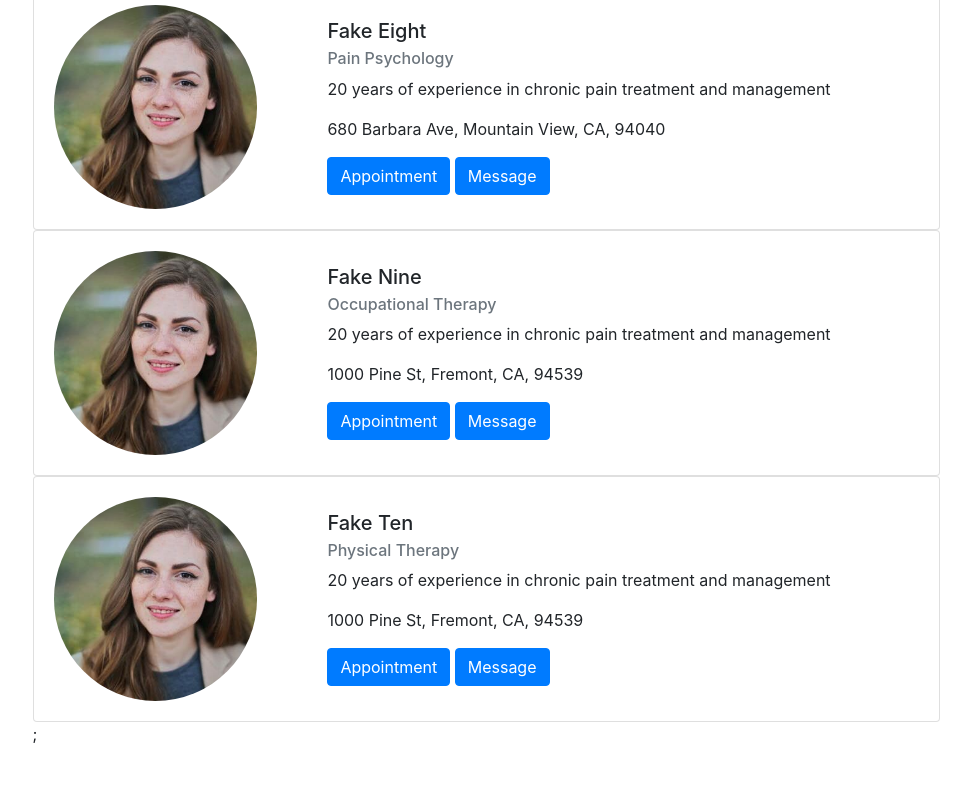
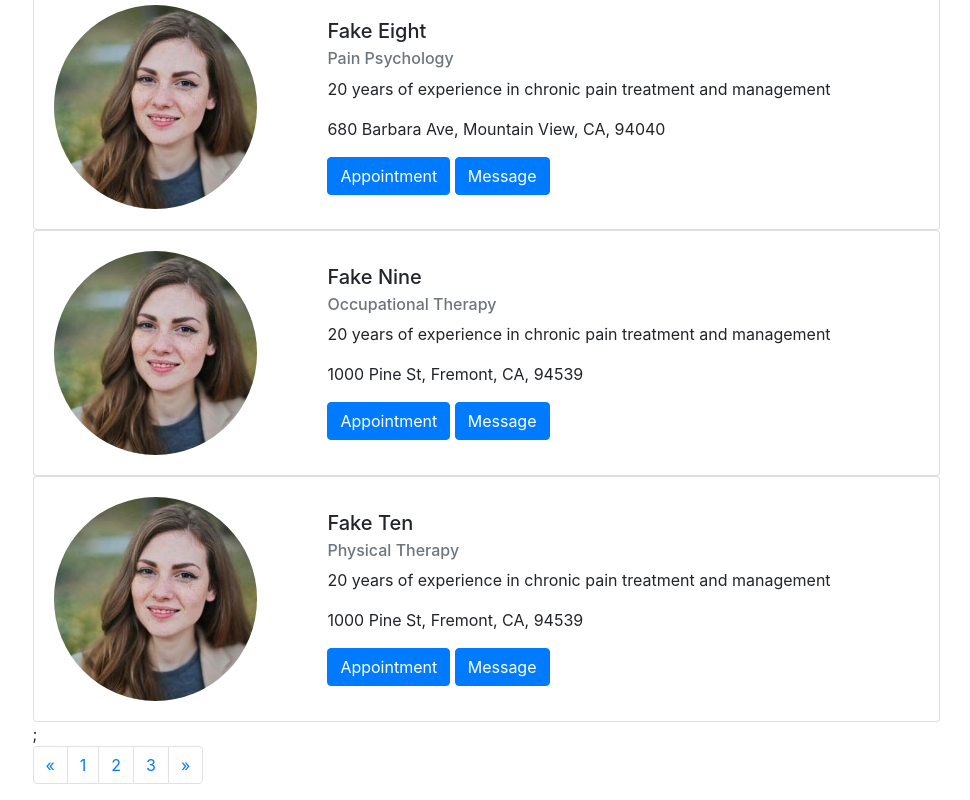
Before and after one commit to qyangaa/tele_pain_center, a React (Create React App) app: page /search in a window 1280 px wide. Shown: the part 2109-2909 px from the top of the page, without its empty margins (310-1280 px from the left). Before the commit the page ends 2855 px from the top, so only its background shows below. Built offline with nearby package versions, Linux system fonts and the light colour scheme.

Commit message:
added pagination component

```diff
--- /dev/null
+++ b/src/components/UI/Pagination.jsx
@@ -0,0 +1,27 @@
+import React, { Component } from 'react'
+
+export default class Pagination extends Component {
+    render() {
+        return (
+            <nav aria-label="Page navigation example">
+            <ul class="pagination">
+                <li class="page-item">
+                <a class="page-link" href="#" aria-label="Previous">
+                    <span aria-hidden="true">&laquo;</span>
+                    <span class="sr-only">Previous</span>
+                </a>
+                </li>
+                <li class="page-item"><a class="page-link" href="#">1</a></li>
+                <li class="page-item"><a class="page-link" href="#">2</a></li>
+                <li class="page-item"><a class="page-link" href="#">3</a></li>
+                <li class="page-item">
+                <a class="page-link" href="#" aria-label="Next">
+                    <span aria-hidden="true">&raquo;</span>
+                    <span class="sr-only">Next</span>
+                </a>
+                </li>
+            </ul>
+            </nav>
+        )
+    }
+}
--- a/src/components/pages/providers.jsx
+++ b/src/components/pages/providers.jsx
@@ -7,6 +7,7 @@
 import getFilters from "../../services/FilterService";
 import CollapsibleList from "../UI/CollapsibleList";
 import { providers } from "../../services/data/providerData";
+import Pagination from "../UI/Pagination";
 class Providers extends Component {
   state = {
     providers: getProviders(),
@@ -112,6 +113,7 @@
             <div className="col">
               <SearchBox onChange={this.handleSearch}/>
               {CardDeck(providers, smallWindow)}
+              <Pagination />
             </div>
           </div>
         )}
```
Also changed, not shown: 1 other file (tests, documents, lock files or other folders).
